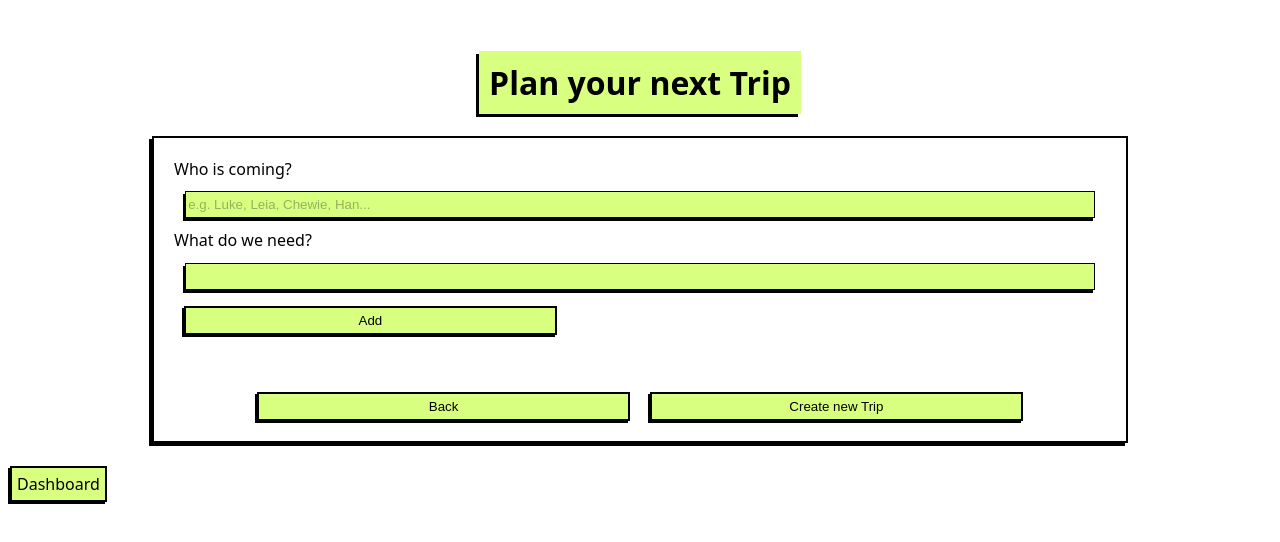
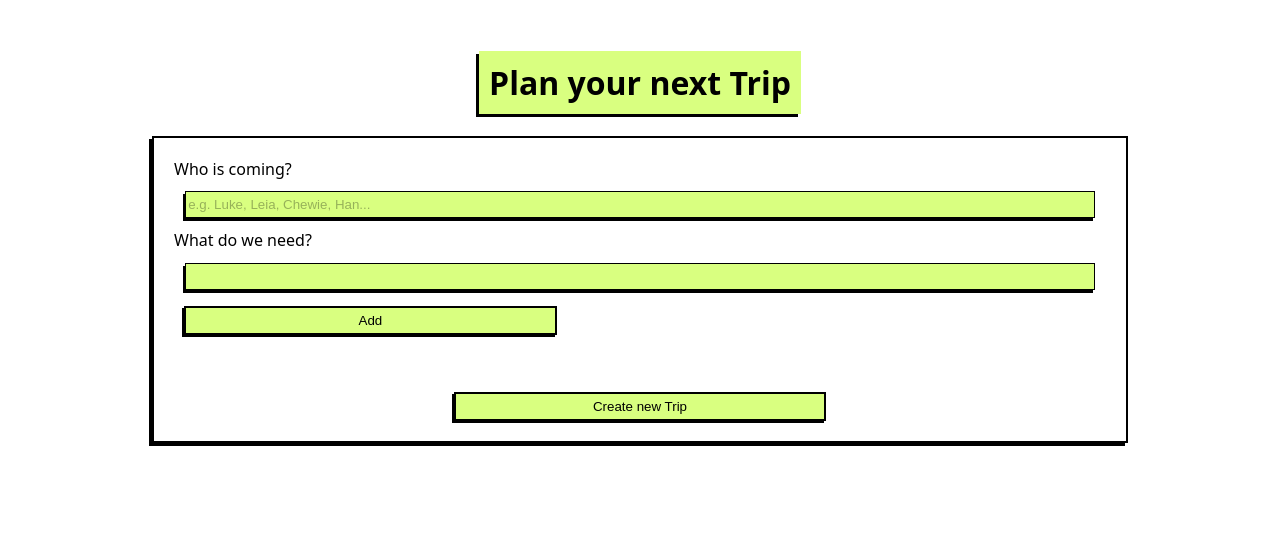
Before and after one commit to supernova-97/Capstone-Project, a Next.js app: page /new-trip in a window 1280 px wide. Both pictures are taken after typing "Sample", "Sample", "2020-01-15" into the empty fields and a click on the button "Next Step". Shown: the top 542 px of the page. Built offline with nearby package versions, Linux system fonts and the light colour scheme.

Commit message:
deleted back button, all fields are required

```diff
--- a/components/NewTrip/FormStepTwo.js
+++ b/components/NewTrip/FormStepTwo.js
@@ -36,7 +36,6 @@ function FormStepTwo({
         ))}
       </StyledList>
       <ButtonMenu>
-        <Button onClick={nextStep}>Back</Button>
         <Button type="submit">Create new Trip</Button>
       </ButtonMenu>
     </>
--- a/components/NewTrip/index.js
+++ b/components/NewTrip/index.js
@@ -61,7 +61,15 @@ function NewTrip({ onAddToDo, tripData, setTripData }) {
   }
 
   function nextStep() {
-    setStep(!step);
+    if (tripData.name === "") {
+      return alert("Missing trip name!");
+    } else if (tripData.where === "") {
+      return alert("Missing destination!");
+    } else if (tripData.when === "") {
+      return alert("Missing date!");
+    } else {
+      setStep(!step);
+    }
   }
 
   return (
@@ -84,7 +92,6 @@ function NewTrip({ onAddToDo, tripData, setTripData }) {
           )}
         </StyledForm>
       </FormWrapper>
-      <DashboardLink href="/">Dashboard</DashboardLink>
     </>
   );
 }
@@ -111,18 +118,3 @@ const StyledForm = styled.form`
   padding: 20px;
   box-shadow: -3px 3px black;
 `;
-
-const DashboardLink = styled(Link)`
-  background-color: #d9ff80;
-  border: 2px solid black;
-  box-shadow: -2px 2px black;
-  margin: 25px 10px 0 10px;
-  padding: 5px;
-  width: 40%;
-  text-decoration: none;
-  color: black;
-  transition: 0.2s ease-out;
-  :hover {
-    background-color: #db9d47;
-  }
-`;
--- a/package.json
+++ b/package.json
@@ -17,7 +17,8 @@
     "react": "18.2.0",
     "react-dom": "18.2.0",
     "styled-components": "^5.3.9",
-    "uid": "^2.0.1"
+    "uid": "^2.0.1",
+    "use-local-storage": "^2.3.6"
   },
   "devDependencies": {
     "@svgr/webpack": "^6.5.1",
--- a/pages/_app.js
+++ b/pages/_app.js
@@ -11,6 +11,7 @@ export default function App({ Component, pageProps }) {
     when: "",
     who: [],
   });
+
   const [selectedFriend, setSelectedFriend] = useState("Me");
 
   function handleAddToDo(item) {
```
Also changed, not shown: 1 other file (tests, documents, lock files or other folders).
